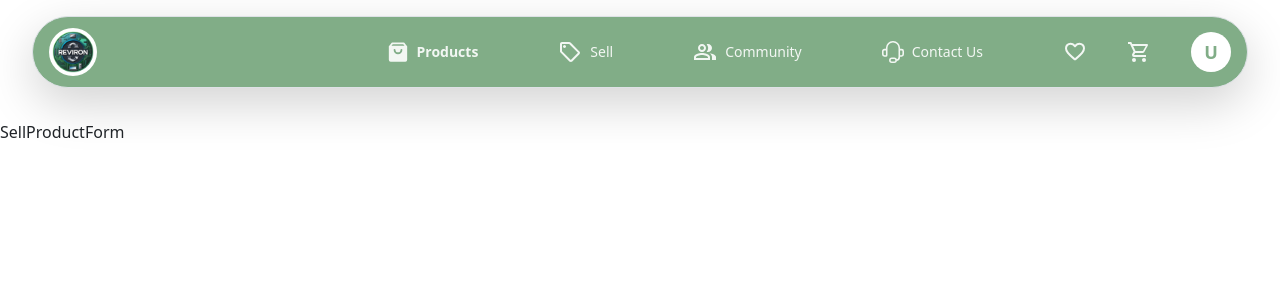
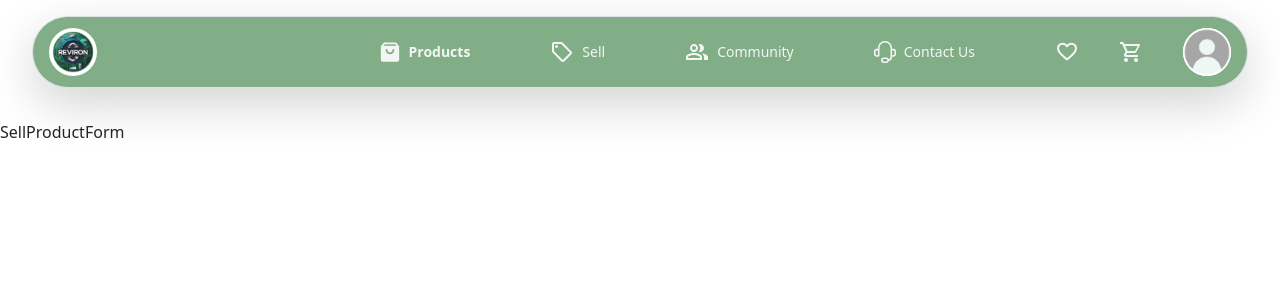
Before and after one commit to nkeerthika911/Reviron, a React (Vite) app in the folder client/: page /sell in a window 1280 px wide. Shown: the top 300 px of the page. Built offline with nearby package versions, Linux system fonts and the light colour scheme.

Commit message:
navbar routes added

```diff
--- a/client/src/App.jsx
+++ b/client/src/App.jsx
@@ -17,7 +17,7 @@ function App() {
           <Route path="/sell" element={<Sell/>}></Route>
           <Route path="/community" element={<Community/>}></Route>
           <Route path="/cart" element={<Cart/>}></Route>
-
+          <Route path="/*" element={<Products/>}></Route>
         </Routes>
       </BrowserRouter>
     </>
--- a/client/src/pages/Navbar.jsx
+++ b/client/src/pages/Navbar.jsx
@@ -1,11 +1,13 @@
 import React from 'react'
 import { useState } from 'react';
+import { useNavigate } from 'react-router-dom';
 import logo from "../assets/RevironLogo.png";
 import userIcon from "../assets/user-icon.jpg";
 
 export const Navbar = () => {
     const [activePage, setActivePage] = useState('Products');
     const [searchQuery, setSearchQuery] = useState('');
+    const navigate = useNavigate();
 
     const navItems = [
         {
@@ -19,7 +21,7 @@ export const Navbar = () => {
                 </svg>
             ),
             selectedIcon: (
-                <svg xmlns="http://www.w3.org/2000/svg" width="22" height="22" viewBox="0 0 48 48"><defs><mask id="ipSMallBag0"><g fill="none" stroke-linejoin="round" stroke-width="4"><path fill="#fff" stroke="#fff" d="M6 12.6V41a2 2 0 0 0 2 2h32a2 2 0 0 0 2-2V12.6z"/><path stroke="#fff" stroke-linecap="round" d="M42 12.6L36.333 5H11.667L6 12.6v0"/><path stroke="#000" stroke-linecap="round" d="M31.555 19.2c0 4.198-3.382 7.6-7.555 7.6s-7.556-3.402-7.556-7.6"/></g></mask></defs><path fill="currentColor" d="M0 0h48v48H0z" mask="url(#ipSMallBag0)"/></svg>
+                <svg xmlns="http://www.w3.org/2000/svg" width="22" height="22" viewBox="0 0 48 48"><defs><mask id="ipSMallBag0"><g fill="none" stroke-linejoin="round" stroke-width="4"><path fill="#fff" stroke="#fff" d="M6 12.6V41a2 2 0 0 0 2 2h32a2 2 0 0 0 2-2V12.6z" /><path stroke="#fff" stroke-linecap="round" d="M42 12.6L36.333 5H11.667L6 12.6v0" /><path stroke="#000" stroke-linecap="round" d="M31.555 19.2c0 4.198-3.382 7.6-7.555 7.6s-7.556-3.402-7.556-7.6" /></g></mask></defs><path fill="currentColor" d="M0 0h48v48H0z" mask="url(#ipSMallBag0)" /></svg>
             ),
             path: '/products'
         },
@@ -80,6 +82,10 @@ export const Navbar = () => {
 
     const handleNavClick = (label) => {
         setActivePage(label);
+        const item = [...navItems, ...actionItems].find(i => i.label === label);
+        if (item?.path) {
+            navigate(item.path);
+        }
     };
 
     const handleSearchSubmit = (e) => {
@@ -95,7 +101,7 @@ export const Navbar = () => {
                 <div className='bg-[#81AD87] rounded-[50px] h-[9vh] shadow-lg border border-white/20 flex'>
                     {/* Logo Section */}
                     <div className='flex-1 h-full flex items-center pl-4'>
-                        <div className='h-12 w-12 bg-white rounded-full flex items-center justify-center'>
+                        <div className='h-12 w-12 bg-white rounded-full flex items-center justify-center '>
                             <img src={logo} alt='Logo' className='text-[#81AD87] font-bold text-xl' />
                         </div>
                     </div>
@@ -103,7 +109,6 @@ export const Navbar = () => {
                     {/* Navigation and Actions Container */}
                     <div className='flex items-center'>
                         {/* Main Navigation */}
-                        {/* Navigation and Actions Container */}
                         <div className='flex items-center'>
                             {/* Main Navigation */}
                             <div className='flex items-center space-x-8 px-4'>
@@ -165,9 +170,9 @@ export const Navbar = () => {
                                 hover:scale-110 active:scale-95
                                 group
                             '>
-                                <div className='h-10 w-10 bg-white rounded-full flex items-center justify-center'>
-                                    <span className='text-[#81AD87] font-bold text-lg'>U</span>
-                                </div>
+                        <div className='h-12 w-12 bg-white rounded-full flex items-center justify-center'>
+                            <img src={userIcon} alt='Logo' className='text-[#81AD87] font-bold text-xl rounded-full' />
+                        </div>
 
                                 <div className="absolute -top-8 left-1/2 transform -translate-x-1/2 bg-black/80 text-white text-xs px-2 py-1 rounded opacity-0 group-hover:opacity-100 transition-opacity duration-300 whitespace-nowrap">
                                     Profile
```
